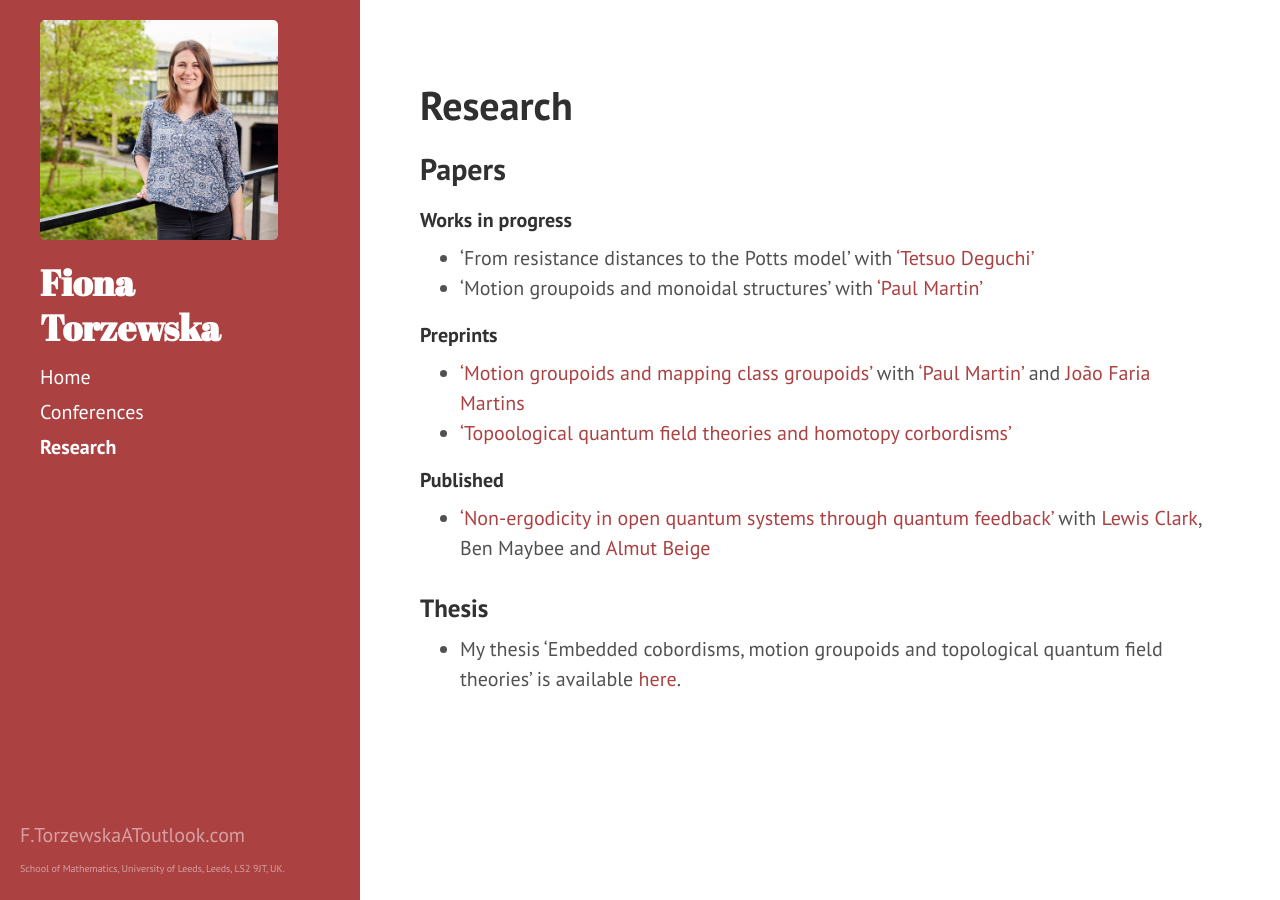
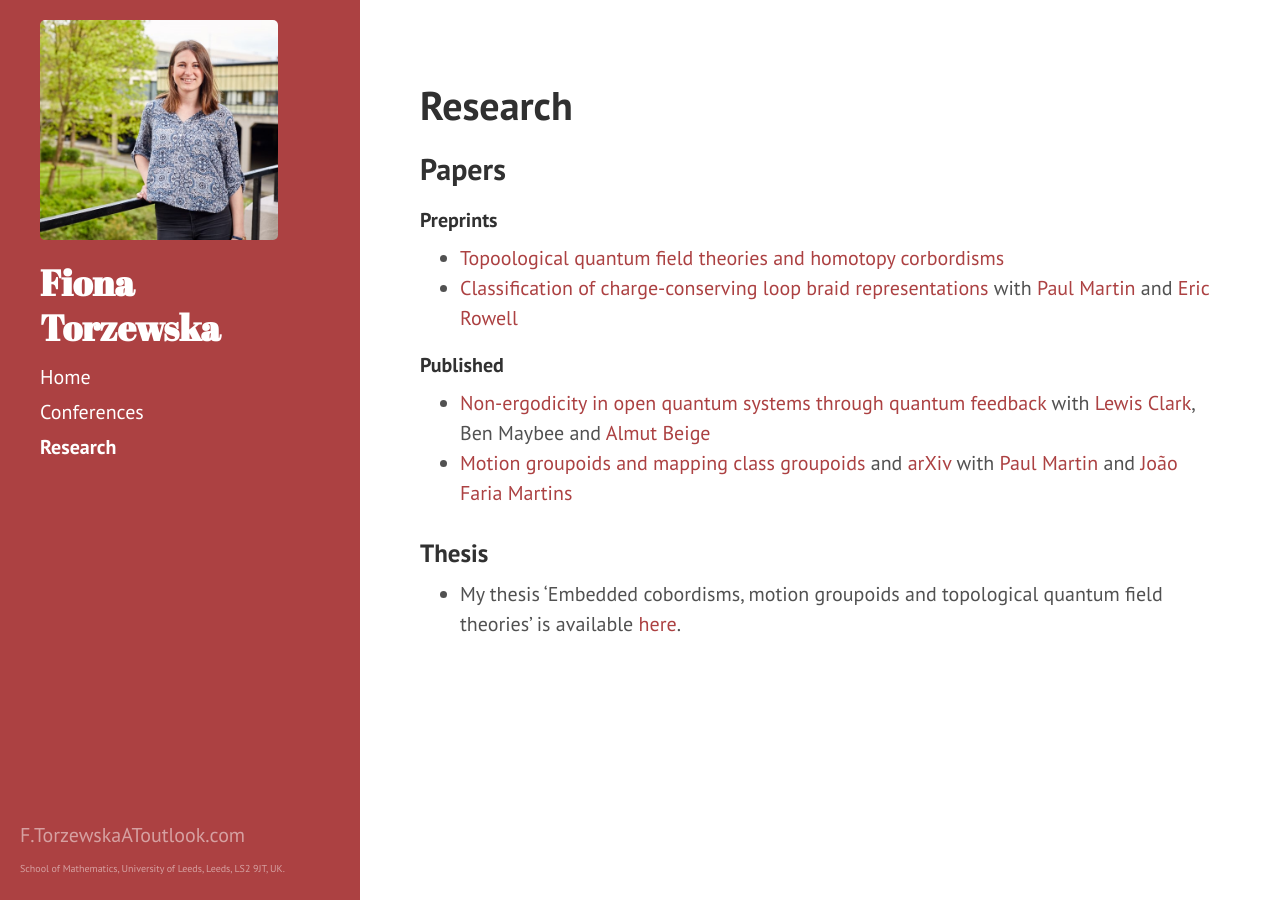
Before and after one commit to fionatorzewska/fionatorzewska.github.io, a Jekyll site: the page built from research.md, in a window 1280 px wide. Built offline with Jekyll 4.4.1, drawn with Linux system fonts in a browser that asks for light colours; Markdown is read by kramdown in place of the engine named in the settings.

Commit message:
Update research.md

```diff
--- a/research.md
+++ b/research.md
@@ -6,17 +6,18 @@ title: Research
 
 ## Papers
 
-#### Works in progress
+<!---#### Works in progress
 - 'From resistance distances to the Potts model' with ['Tetsuo Deguchi'](http://www.phys.ocha.ac.jp/deguchilab/deguchiE.html)
-- 'Motion groupoids and monoidal structures' with ['Paul Martin'](https://www1.maths.leeds.ac.uk/~ppmartin/)
+- 'Motion groupoids and monoidal structures' with ['Paul Martin'](https://www1.maths.leeds.ac.uk/~ppmartin/)--->
 
 #### Preprints
-- ['Motion groupoids and mapping class groupoids'](https://arxiv.org/abs/2103.10377) with ['Paul Martin'](https://www1.maths.leeds.ac.uk/~ppmartin/)
-and [Jo&atilde;o Faria Martins](http://www1.maths.leeds.ac.uk/~pmtjfa/)
-- ['Topoological quantum field theories and homotopy corbordisms'](https://arxiv.org/abs/2208.14504)
+- [Topoological quantum field theories and homotopy corbordisms](https://arxiv.org/abs/2208.14504)
+- [Classification of charge-conserving loop braid representations](https://arxiv.org/abs/2301.13831) with [Paul Martin](https://www1.maths.leeds.ac.uk/~ppmartin/) and [Eric Rowell](https://people.tamu.edu/~rowell/)
 
 #### Published
-- ['Non-ergodicity in open quantum systems through quantum feedback'](https://epljournal.edpsciences.org/articles/epl/abs/2020/11/epl20169/epl20169.html) with [Lewis Clark]([https://www.staff.ncl.ac.uk/lewisclark/](https://scholar.google.co.uk/citations?user=UOzma1QAAAAJ&hl=en)), Ben Maybee and [Almut Beige](https://theory.leeds.ac.uk/dr-almut-beige/)
+- [Non-ergodicity in open quantum systems through quantum feedback](https://epljournal.edpsciences.org/articles/epl/abs/2020/11/epl20169/epl20169.html) with [Lewis Clark]([https://www.staff.ncl.ac.uk/lewisclark/](https://scholar.google.co.uk/citations?user=UOzma1QAAAAJ&hl=en)), Ben Maybee and [Almut Beige](https://theory.leeds.ac.uk/dr-almut-beige/)
+- [Motion groupoids and mapping class groupoids](https://link.springer.com/article/10.1007/s00220-023-04755-0) and [arXiv](https://arxiv.org/abs/2103.10377) with [Paul Martin](https://www1.maths.leeds.ac.uk/~ppmartin/)
+and [Jo&atilde;o Faria Martins](http://www1.maths.leeds.ac.uk/~pmtjfa/)
 
 ### Thesis
 - My thesis 'Embedded cobordisms, motion groupoids and topological quantum field theories' is available [here](https://etheses.whiterose.ac.uk/30137/).
```
